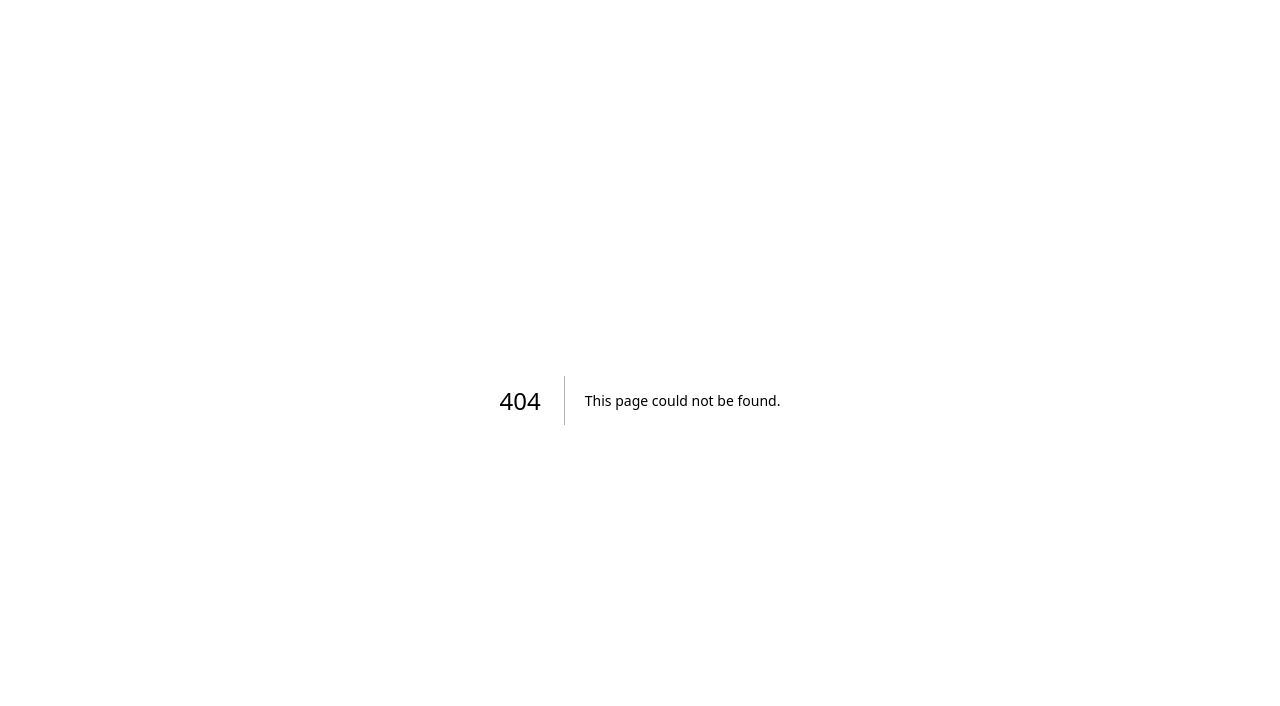
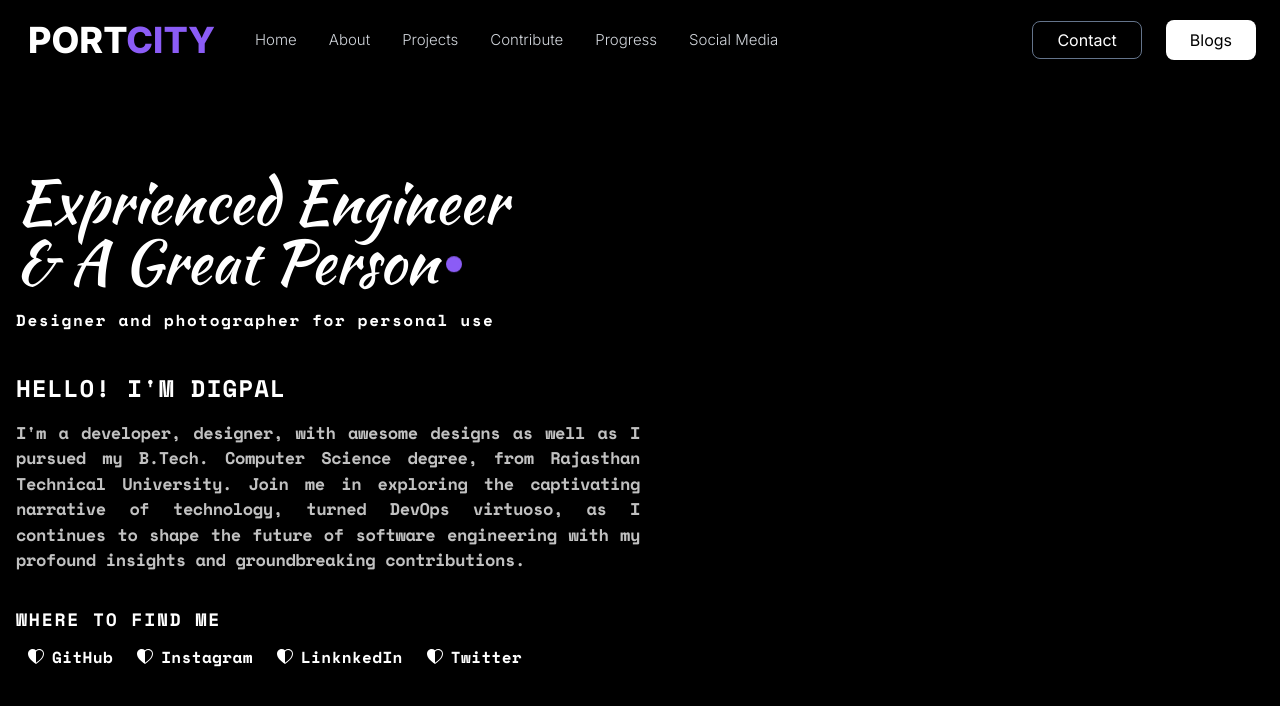
Before and after one commit to dsrathore1/Portcity, a Next.js app: page /about in a window 1280 px wide. Before the commit this address had no page. Shown: the top 706 px of the page. Built offline with nearby package versions, Linux system fonts and the light colour scheme.

Commit message:
Give some Touch up

```diff
--- a/app/Components/Nav.tsx
+++ b/app/Components/Nav.tsx
@@ -12,13 +12,13 @@ const Nav = () => {
           <ol className="text-[15px] ml-6 text-gray-300 font-light">
             <Link
               className="mx-4 hover:text-white transition-all ease-in-out duration-[.3s]"
-              href="#home"
+              href="/"
             >
               Home
             </Link>
             <Link
               className="mx-4 hover:text-white transition-all ease-in-out duration-[.3s]"
-              href="#"
+              href="/about"
             >
               About
             </Link>
--- a/app/Components/Projects.tsx
+++ b/app/Components/Projects.tsx
@@ -1,21 +1,59 @@
 import React from 'react'
-import FlipBox from './FlipBox'
+import FlipBox from './FlipBox';
+import ShareBtn from "../static/share-button.jsx";
+import Link from 'next/link';
+import { FaGithub, FaLinkedin, FaInstagram } from 'react-icons/fa';
+import { Space_Mono } from 'next/font/google';
+
+export const s_m = Space_Mono({
+    subsets: ["latin"],
+    weight: ["400", "700"],
+    style: ["normal"]
+})
 
 const Projects = () => {
     return (
         <>
+            <h3 className="text-center my-8 text-sm font-medium uppercase tracking-widest text-[#888888] select-none cursor-default">Let&apos;s me show some glimpse of my work</h3>
             <div className='w-full h-[45vh] flex justify-between items-center scroll-smooth'>
                 <div className='w-full h-full px-4 ov'>
-                    <h1>Digpal Singh Rathore</h1>
-                    <h2>Devops Engineer</h2>
-                    <p>I build open-source front-end projects, or you call I do freelancing and <br /><br />
-                        In my spare time, I share what I learn on my blog and speak at tech conferences around the world.</p>
+                    <h1 className='animate-text uppercase text-4xl tracking-normal flex'>Digpal Singh Rathore<div className='animate-ball w-[1rem] h-[1rem] bg-violet-500 ml-2 rounded-full'></div></h1>
+                    <h2 className='mb-10 text-lg font-semibold text-violet-500'>Full-Stack Developer</h2>
+                    <p className='text-[#b3b3b3]'>I built open source projects and also I contributes on several platform. With an relentless passion for harnessing the power of automation, continuous integration, and continuous deployment. <br /><br /> I has emerged as a driving force in modern software development practices moreover deep-rooted technical acumen, combined with an insatiable curiosity, has propelled me to the vanguard of DevOps methodologies, where I orchestrates intricate systems with finesse and precision.</p>
+                    <div className='mt-6 flex justify-center items-center gap-10'>
+                        <Link href="" className='flex justify-center items-center gap-2 text-sm'>
+                            <span className='text-4xl'>
+                                <FaLinkedin />
+                            </span>
+                            LinkedIn
+                            <ShareBtn />
+                        </Link>
+                        <Link href="" className='flex justify-center items-center gap-2 text-sm'>
+                            <span className='text-4xl'>
+                                <FaInstagram />
+                            </span>
+                            Instagram
+                            <ShareBtn />
+                        </Link>
+                        <Link href="#" className='flex justify-center items-center gap-2 text-sm'>
+                            <span className='text-4xl'>
+                                <FaGithub />
+                            </span>
+                            GitHub
+                            <ShareBtn />
+                        </Link>
+                    </div>
                 </div>
-                <div className='w-full h-full px-4 space-y-2 overflow-y-scroll'>
-                    <FlipBox />
-                    <FlipBox />
-                    <FlipBox />
-                    <FlipBox />
+                <div className='w-full h-full'>
+                    <div className='w-full h-full px-4 space-y-2 overflow-y-scroll'>
+                        <FlipBox />
+                        <FlipBox />
+                        <FlipBox />
+                        <FlipBox />
+                    </div>
+                    <div className={`px-4 flex justify-center items-center ${s_m.className}`}>
+                        <button className='bg-violet-500 px-10 my-5 py-3 rounded-lg uppercase tracking-wide'>Load More</button>
+                    </div>
                 </div>
             </div>
 
--- a/app/Components/Tools.tsx
+++ b/app/Components/Tools.tsx
@@ -1,4 +1,4 @@
-import Image from "next/image";
+/* eslint-disable @next/next/no-img-element */
 import React from "react";
 
 const Tools = () => {
@@ -8,20 +8,20 @@ const Tools = () => {
                 <h3 className="text-center -mt-[8rem] mb-4 text-sm font-medium uppercase tracking-widest text-[#888888]">The tools which I always prefer first</h3>
                 <div className="flex justify-center items-center flex-col -space-y-5 mt-4">
                     <div className="flex justify-center items-center gap-14 w-[80%]">
-                        <Image width={70} height={100} alt="#" src="https://cdn.jsdelivr.net/gh/devicons/devicon/icons/html5/html5-original.svg" />
-                        <Image width={80} height={100} alt="#" src="https://cdn.jsdelivr.net/gh/devicons/devicon/icons/css3/css3-original.svg" />
-                        <Image width={70} height={100} alt="#" src="https://cdn.jsdelivr.net/gh/devicons/devicon/icons/javascript/javascript-plain.svg" />
-                        <Image width={80} height={100} alt="#" src="https://cdn.jsdelivr.net/gh/devicons/devicon/icons/mongodb/mongodb-original.svg" />
-                        <Image width={80} height={100} alt="#" src="https://cdn.jsdelivr.net/gh/devicons/devicon/icons/nodejs/nodejs-original.svg" />
-                        <Image width={80} height={100} alt="#" src="https://cdn.jsdelivr.net/gh/devicons/devicon/icons/react/react-original.svg" />
-                        <Image width={80} height={100} alt="#" src="https://cdn.jsdelivr.net/gh/devicons/devicon/icons/java/java-original-wordmark.svg" />
-                        <Image width={80} height={100} alt="#" src="https://cdn.jsdelivr.net/gh/devicons/devicon/icons/git/git-plain-wordmark.svg" />
+                        <img width={70} height={100} alt="#" src="https://cdn.jsdelivr.net/gh/devicons/devicon/icons/html5/html5-original.svg" />
+                        <img width={80} height={100} alt="#" src="https://cdn.jsdelivr.net/gh/devicons/devicon/icons/css3/css3-original.svg" />
+                        <img width={70} height={100} alt="#" src="https://cdn.jsdelivr.net/gh/devicons/devicon/icons/javascript/javascript-plain.svg" />
+                        <img width={80} height={100} alt="#" src="https://cdn.jsdelivr.net/gh/devicons/devicon/icons/mongodb/mongodb-original.svg" />
+                        <img width={80} height={100} alt="#" src="https://cdn.jsdelivr.net/gh/devicons/devicon/icons/nodejs/nodejs-original.svg" />
+                        <img width={80} height={100} alt="#" src="https://cdn.jsdelivr.net/gh/devicons/devicon/icons/react/react-original.svg" />
+                        <img width={80} height={100} alt="#" src="https://cdn.jsdelivr.net/gh/devicons/devicon/icons/java/java-original-wordmark.svg" />
+                        <img width={80} height={100} alt="#" src="https://cdn.jsdelivr.net/gh/devicons/devicon/icons/git/git-plain-wordmark.svg" />
                     </div>
                     <div className="flex justify-center items-center gap-8 w-[80%]">
-                        <Image width={80} height={100} alt="#" src="https://cdn.jsdelivr.net/gh/devicons/devicon/icons/python/python-original.svg" />
-                        <Image width={80} height={100} alt="#" src="https://cdn.jsdelivr.net/gh/devicons/devicon/icons/appwrite/appwrite-original.svg" />
-                        <Image width={80} height={100} alt="#" src="https://cdn.jsdelivr.net/gh/devicons/devicon/icons/amazonwebservices/amazonwebservices-plain-wordmark.svg" />
-                        <Image width={60} height={100} alt="#" src="https://cdn.jsdelivr.net/gh/devicons/devicon/icons/flutter/flutter-original.svg" />
+                        <img width={80} height={100} alt="#" src="https://cdn.jsdelivr.net/gh/devicons/devicon/icons/python/python-original.svg" />
+                        <img width={80} height={100} alt="#" src="https://cdn.jsdelivr.net/gh/devicons/devicon/icons/appwrite/appwrite-original.svg" />
+                        <img width={80} height={100} alt="#" src="https://cdn.jsdelivr.net/gh/devicons/devicon/icons/amazonwebservices/amazonwebservices-plain-wordmark.svg" />
+                        <img width={60} height={100} alt="#" src="https://cdn.jsdelivr.net/gh/devicons/devicon/icons/flutter/flutter-original.svg" />
                         <i className="devicon-nextjs-plain-wordmark text-[90px]" />
                         <i className="devicon-tailwindcss-original-wordmark colored text-[150px]" />
                     </div>
--- /dev/null
+++ b/app/about/page.jsx
@@ -0,0 +1,51 @@
+import React from 'react'
+import Nav from '../Components/Nav'
+import Link from 'next/link';
+import { Kaushan_Script, Space_Mono, Cardo } from 'next/font/google';
+import { BsHeartHalf } from "react-icons/bs";
+
+export const ks = Kaushan_Script({
+    weight: ['400'],
+    style: ["normal"],
+    subsets: ["latin"]
+});
+
+export const s_m = Space_Mono({
+    weight: ["700"],
+    style: ["normal"],
+    subsets: ['latin']
+});
+
+export const cardo = Cardo({
+    weight: ["400", "700"],
+    subsets: ["latin"]
+})
+const About = () => {
+    return (
+        <>
+            <Nav />
+            <div className="flex justify-between items-center h-screen">
+                <div className='px-4 w-[100%]'>
+                    <h1 className={`${ks.className} relative text-6xl mt-10 flex`}>Exprienced Engineer <br />& A Great Person<div className='animate-ball absolute left-[26.4rem] bottom-[1.5rem] w-[1rem] h-[1rem] bg-violet-500 ml-2 rounded-full'></div></h1>
+                    <h3 className={`${s_m.className} text-md tracking-widest mt-4`}>Designer and photographer for personal use</h3>
+                    <div className='mt-10'>
+                        <h2 className={`${s_m.className} tracking-wider uppercase font-extrabold text-2xl`}>Hello! I&apos;m Digpal</h2>
+                        <p className={`${s_m.className} w-1/2 tracking-tight text-[#c1c1c1] text-[17px] font-medium my-4 text-justify`}>I&apos;m a developer, designer, with awesome designs as well as I pursued my B.Tech. Computer Science degree, from Rajasthan Technical University. Join me in exploring the captivating narrative of technology, turned DevOps virtuoso, as I continues to shape the future of software engineering with my profound insights and groundbreaking contributions.</p>
+                    </div>
+                    <div>
+                        <h3 className={`${s_m.className} uppercase text-lg tracking-widest mt-8`}>Where to find me</h3>
+                        <ol className={`${s_m.className} flex tracking-wide mt-3`}>
+                            <Link className='hover:text-violet-600 transition-all duration-[.7s] ease-in-out flex justify-center items-center mx-3 gap-2' href="#"><BsHeartHalf />GitHub</Link>
+                            <Link className='hover:text-pink-600 transition-all duration-[.7s] ease-in-out flex justify-center items-center mx-3 gap-2' href="#"><BsHeartHalf />Instagram</Link>
+                            <Link className='hover:text-amber-600 transition-all duration-[.7s] ease-in-out flex justify-center items-center mx-3 gap-2' href="#"><BsHeartHalf />LinknkedIn</Link>
+                            <Link className='hover:text-slate-500 transition-all duration-[.7s] ease-in-out flex justify-center items-center mx-3 gap-2' href="#"><BsHeartHalf />Twitter</Link>
+                        </ol>
+                    </div>
+                </div>
+                <div className='image'></div>
+            </div >
+        </>
+    )
+}
+
+export default About
--- a/app/globals.css
+++ b/app/globals.css
@@ -97,3 +97,45 @@
     box-shadow: #7928ca;
   }
 }
+
+.animate-text {
+  position: relative;
+  cursor: pointer;
+  margin-bottom: 1rem;
+}
+
+.animate-text::after {
+  content: "";
+  position: absolute;
+  bottom: -8px;
+  height: 6px;
+  border-radius: 100%;
+  width: 50%;
+  display: flex;
+  justify-content: center;
+  align-items: center;
+  background-color: mediumpurple;
+  left: 2rem;
+  transition: all 0.3s ease-in-out;
+  transform: scale(0);
+}
+
+.animate-text:hover::after {
+  transform: scale(1);
+}
+
+.animate-ball {
+  animation: ball 2s infinite;
+}
+
+@keyframes ball {
+
+  0%,
+  100% {
+    transform: translateY(0);
+  }
+
+  50% {
+    transform: translateY(1.2rem);
+  }
+}
--- /dev/null
+++ b/app/static/share-button.jsx
@@ -0,0 +1,7 @@
+import * as React from "react";
+
+function RiShareCircleFill(props) {
+    return <svg stroke="currentColor" fill="currentColor" strokeWidth={0} viewBox="0 0 24 24" height="1.2em" width="1.2em" {...props}><g><path fill="none" d="M0 0h24v24H0z" /><path d="M11 2.05v2.012A8.001 8.001 0 0 0 12 20a8.001 8.001 0 0 0 7.938-7h2.013c-.502 5.053-4.766 9-9.951 9-5.523 0-10-4.477-10-10 0-5.185 3.947-9.449 9-9.95zm7.707 4.657L12 13.414 10.586 12l6.707-6.707L14 2h8v8l-3.293-3.293z" /></g></svg>;
+}
+
+export default RiShareCircleFill;
--- a/package.json
+++ b/package.json
@@ -19,6 +19,7 @@
     "postcss": "8.4.27",
     "react": "18.2.0",
     "react-dom": "18.2.0",
+    "react-icons": "^4.10.1",
     "tailwindcss": "3.3.3",
     "typescript": "5.1.6"
   }
--- a/tsconfig.json
+++ b/tsconfig.json
@@ -23,6 +23,6 @@
       "@/*": ["./*"]
     }
   },
-  "include": ["next-env.d.ts", "**/*.ts", "**/*.tsx", ".next/types/**/*.ts", "app/Components/About.jsx"],
+  "include": ["next-env.d.ts", "**/*.ts", "**/*.tsx", ".next/types/**/*.ts", "app/Components/About.jsx", "app/about/page.jsx"],
   "exclude": ["node_modules"]
 }
```
Also changed, not shown: 1 other file (tests, documents, lock files or other folders).
